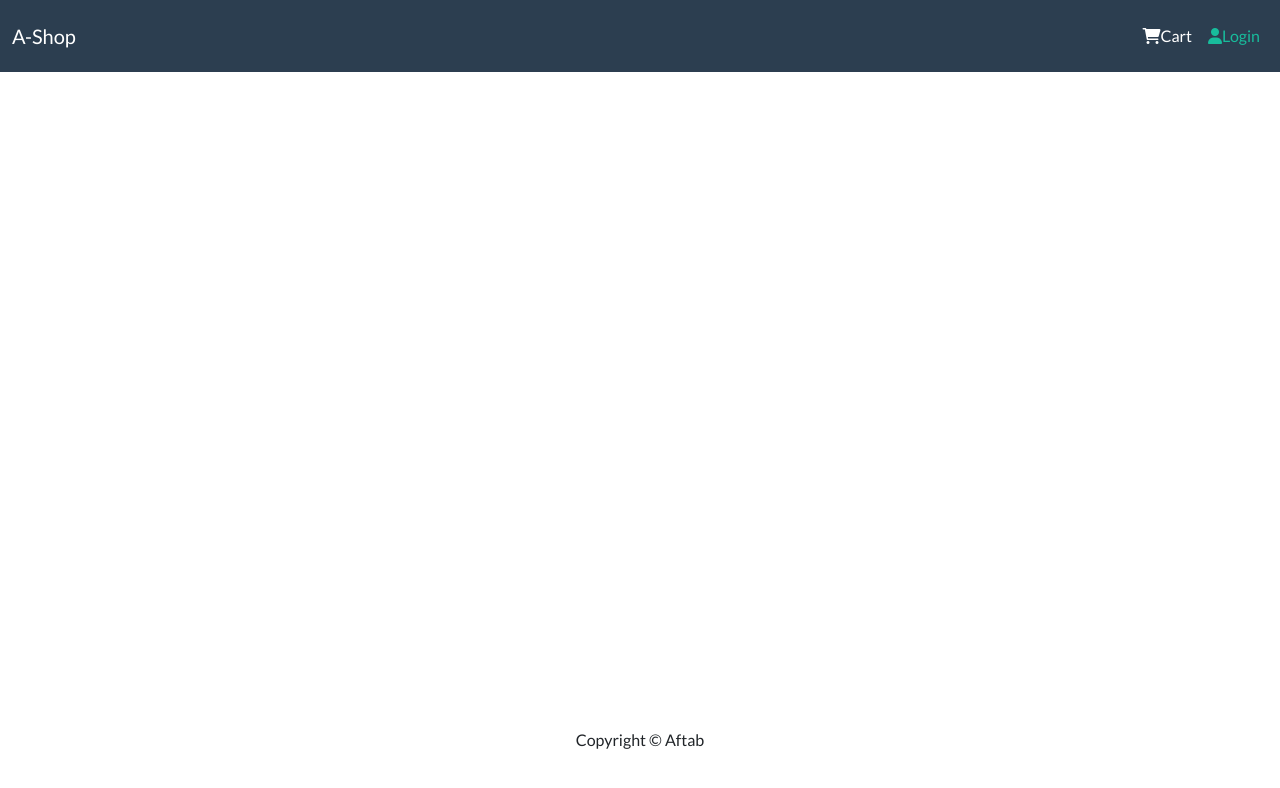
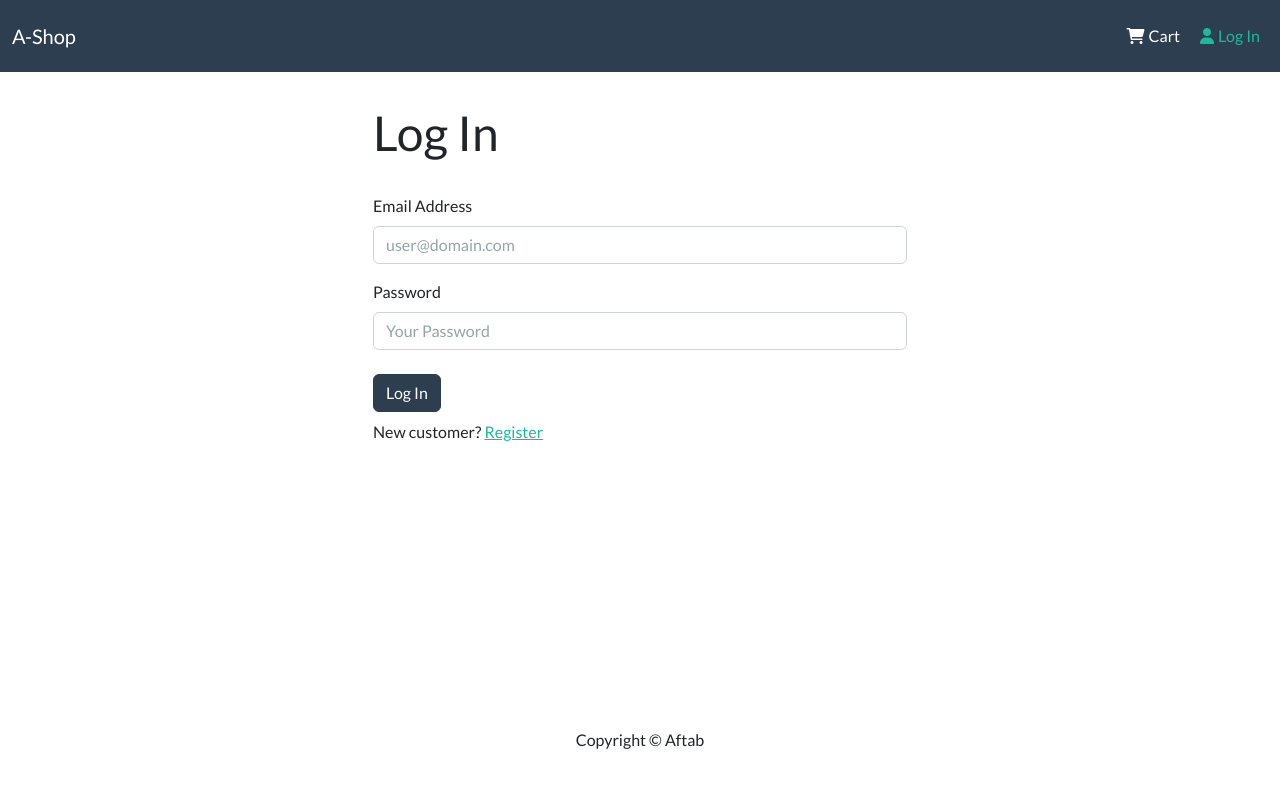
Before and after one commit to aftab87/mern_ecommerce, a React (Create React App) app in the folder frontend/: page /login in a window 1280 px wide. Shown: the top 788 px of the page. Built offline with nearby package versions, Linux system fonts and the light colour scheme.

Commit message:
userSlice + userLoginForm + loginConditionalNavbar

```diff
--- a/frontend/src/App.js
+++ b/frontend/src/App.js
@@ -7,6 +7,7 @@ import Header from './components/Header';
 import HomePage from './pages/HomePage';
 import ProductPage from './pages/ProductPage';
 import CartPage from './pages/CartPage';
+import LoginPage from './pages/LoginPage';
 
 const App = () => {
   return (
@@ -15,7 +16,8 @@ const App = () => {
       <main className='py-3'>
         <Container >
           <Routes>
-            <Route index element={<HomePage />} />
+            <Route path="" element={<HomePage />} />
+            <Route path="/login" element={<LoginPage />} />
             <Route path='/product/:id' element={<ProductPage />} />
             {/* '?' in path means optional */}
             <Route path='/cart/:id?' element={<CartPage />} />
--- /dev/null
+++ b/frontend/src/components/FormContainer.jsx
@@ -0,0 +1,16 @@
+import React from 'react'
+import { Col, Container, Row } from 'react-bootstrap';
+
+const FormContainer = ({ children }) => {
+    return (
+        <Container>
+            <Row className='justify-content-md-center'>
+                <Col xs={12} md={6}>
+                    {children}
+                </Col>
+            </Row>
+        </Container>
+    )
+}
+
+export default FormContainer
--- a/frontend/src/components/Header.jsx
+++ b/frontend/src/components/Header.jsx
@@ -1,8 +1,18 @@
 import React from 'react'
 import { LinkContainer } from 'react-router-bootstrap';
-import { Container, Nav, Navbar } from 'react-bootstrap'
+import { Container, Nav, Navbar, NavDropdown } from 'react-bootstrap'
+import { useDispatch, useSelector } from 'react-redux';
+import { logout } from '../redux/slices/userSlice';
 
 const Header = () => {
+    const dispatch = useDispatch();
+
+    const { user } = useSelector(state => state.user)
+
+    const logoutHandler = () => {
+        dispatch(logout())
+    }
+
     return (
         <header>
             <Navbar bg="primary" variant='dark' expand="lg" collapseOnSelect>
@@ -18,11 +28,26 @@ const Header = () => {
                             navbarScroll
                         >
                             <LinkContainer to="/cart">
-                                <Nav.Link><i className='fas fa-shopping-cart'></i>Cart</Nav.Link>
+                                <Nav.Link><i className='fas fa-shopping-cart mx-1'></i>Cart</Nav.Link>
                             </LinkContainer>
-                            <LinkContainer to="/login">
-                                <Nav.Link><i className='fas fa-user'></i>Login</Nav.Link>
-                            </LinkContainer>
+                            {user
+                                ? (
+                                    <NavDropdown title={user.name} id='username'>
+                                        <LinkContainer to='/profile'>
+                                            <NavDropdown.Item>Profile</NavDropdown.Item>
+                                        </LinkContainer>
+                                        <NavDropdown.Item onClick={logoutHandler}>
+                                            Log Out
+                                        </NavDropdown.Item>
+                                    </NavDropdown>
+                                )
+                                : (
+                                    <LinkContainer to="/login">
+                                        <Nav.Link><i className='fas fa-user mx-1'></i>Log In</Nav.Link>
+                                    </LinkContainer>
+                                )
+                            }
+
                         </Nav>
                     </Navbar.Collapse>
                 </Container>
--- a/frontend/src/index.js
+++ b/frontend/src/index.js
@@ -14,7 +14,4 @@ root.render(
   </Provider>
 );
 
-// If you want to start measuring performance in your app, pass a function
-// to log results (for example: reportWebVitals(console.log))
-// or send to an analytics endpoint. Learn more: https://bit.ly/CRA-vitals
 reportWebVitals();
--- a/frontend/src/pages/CartPage.jsx
+++ b/frontend/src/pages/CartPage.jsx
@@ -1,7 +1,7 @@
 import React, { useEffect } from 'react'
-import { Button, Card, Col, Form, Image, ListGroup, ListGroupItem, Row } from 'react-bootstrap';
 import { useDispatch, useSelector } from 'react-redux';
 import { Link, useNavigate, useParams, useSearchParams } from 'react-router-dom';
+import { Button, Card, Col, Form, Image, ListGroup, ListGroupItem, Row } from 'react-bootstrap';
 import Message from '../components/Message';
 import { addToCart, removeFromCart } from '../redux/slices/cartSlice';
 
--- /dev/null
+++ b/frontend/src/pages/LoginPage.jsx
@@ -0,0 +1,64 @@
+import React, { useEffect, useRef, useState } from 'react'
+import { Button, Form } from 'react-bootstrap';
+import { useDispatch, useSelector } from 'react-redux';
+import { Link, useNavigate, useSearchParams } from 'react-router-dom';
+import FormContainer from '../components/FormContainer';
+import Loader from '../components/Loader';
+import Message from '../components/Message';
+import { login } from '../redux/slices/userSlice';
+
+const LoginPage = () => {
+    const emailRef = useRef();
+    const passwordRef = useRef();
+
+    const dispatch = useDispatch();
+    const navigate = useNavigate();
+    const [searchParams] = useSearchParams();
+    const redirect = searchParams.get('redirect');
+
+    const [canShowError, setCanShowError] = useState(true);
+    const { loading, error, user } = useSelector(state => state.user);
+
+
+    const onChange = (e) => {
+        setCanShowError(false)
+    }
+
+    const submitHandler = (e) => {
+        setCanShowError(true)
+        e.preventDefault();
+        //TODO:
+        const email = emailRef.current && emailRef.current['value'] ? emailRef.current['value'] : ''
+        const password = passwordRef.current && passwordRef.current['value'] ? passwordRef.current['value'] : ''
+        dispatch(login(email, password))
+    }
+
+    useEffect(() => {
+        if (user) {
+            navigate(redirect || '/')
+        }
+    }, [navigate, redirect, user])
+
+
+    return (
+        <FormContainer>
+            <h1>Log In</h1>
+            {canShowError && error && <Message variant='danger'>{error}</Message>}
+            {loading && <Loader />}
+            <Form onSubmit={submitHandler} noValidate>
+                <Form.Group controlId='emailz' className='mt-3'>
+                    <Form.Label>Email Address</Form.Label>
+                    <Form.Control type='text' placeholder='user@domain.com' ref={emailRef} onChange={onChange} />
+                </Form.Group>
+                <Form.Group controlId='password' className='mt-3'>
+                    <Form.Label>Password</Form.Label>
+                    <Form.Control type='password' placeholder='Your Password' ref={passwordRef} onChange={onChange} />
+                </Form.Group>
+                <Button type='submit' variant='primary' className='mt-4'>Log In</Button>
+            </Form>
+            <p className='mt-2'>New customer? <Link to={redirect ? `/register?redirect=${redirect}` : '/register'}>Register</Link></p>
+        </FormContainer>
+    )
+}
+
+export default LoginPage
--- a/frontend/src/redux/slices/productListSlice.js
+++ b/frontend/src/redux/slices/productListSlice.js
@@ -31,7 +31,10 @@ export const getProductsList = () => {
             const { data } = await axios.get(`/api/products/`);
             dispatch(save(data))
         } catch (e) {
-            dispatch(fail(e.response.data))
+            dispatch(fail(e.response && e.response.data.message
+                ? e.response.data.message
+                : e.message
+            ))
         }
     }
 }
--- a/frontend/src/redux/slices/productSlice.js
+++ b/frontend/src/redux/slices/productSlice.js
@@ -31,7 +31,10 @@ export const getProduct = (id) => {
             const { data } = await axios.get(`/api/products/${id}`);
             dispatch(save(data))
         } catch (e) {
-            dispatch(fail(e.response.data))
+            dispatch(fail(e.response && e.response.data.message
+                ? e.response.data.message
+                : e.message
+            ))
         }
     }
 }
--- /dev/null
+++ b/frontend/src/redux/slices/userSlice.js
@@ -0,0 +1,64 @@
+import { createSlice } from "@reduxjs/toolkit";
+import axios from "axios";
+
+const initialState = {
+    user: localStorage.getItem('user')
+        ? JSON.parse(localStorage.getItem('user'))
+        : null
+}
+
+export const userSlice = createSlice({
+    name: 'user',
+    initialState,
+    reducers: {
+        userLoginRequest: state => {
+            state.loading = true;
+        },
+        userLoginSuccess: (state, { payload }) => {
+            state.user = payload;
+            state.loading = false;
+        },
+        userLoginFail: (state, { payload }) => {
+            state.error = payload
+            state.loading = false;
+        },
+        userLogout: (state, { payload }) => {
+            state.user = null;
+            state.loading = false;
+        }
+    }
+})
+
+export const login = (email, password) => {
+    return async dispatch => {
+        try {
+            dispatch(userLoginRequest({}))
+            const config = {
+                headers: {
+                    'Content-Type': 'application/json'
+                }
+            }
+
+            const { data } = await axios.post('/api/users/login', { email, password }, config)
+            localStorage.setItem('user', JSON.stringify(data))
+
+            dispatch(userLoginSuccess(data))
+        } catch (e) {
+            dispatch(userLoginFail(e.response && e.response.data.message
+                ? e.response.data.message
+                : e.message
+            ))
+        }
+    }
+}
+
+export const logout = () => {
+    return async dispatch => {
+        localStorage.removeItem('user')
+        dispatch(userLogout())
+    }
+}
+
+export const { userLoginRequest, userLoginSuccess, userLoginFail, userLogout } = userSlice.actions;
+const userReducer = userSlice.reducer
+export default userReducer;
--- a/frontend/src/redux/store.js
+++ b/frontend/src/redux/store.js
@@ -2,12 +2,14 @@ import { configureStore } from '@reduxjs/toolkit'
 import productListReducer from './slices/productListSlice'
 import productReducer from './slices/productSlice'
 import cartReducer from './slices/cartSlice';
+import userReducer from './slices/userSlice';
 
 const store = configureStore({
     reducer: {
         productList: productListReducer,
         productDetails: productReducer,
-        cart: cartReducer
+        cart: cartReducer,
+        user: userReducer
     },
 })
 
```
Also changed, not shown: frontend/src/redux/slices/cartSlice.js (+5 -3 lines), 2 other files (tests, documents, lock files or other folders).
